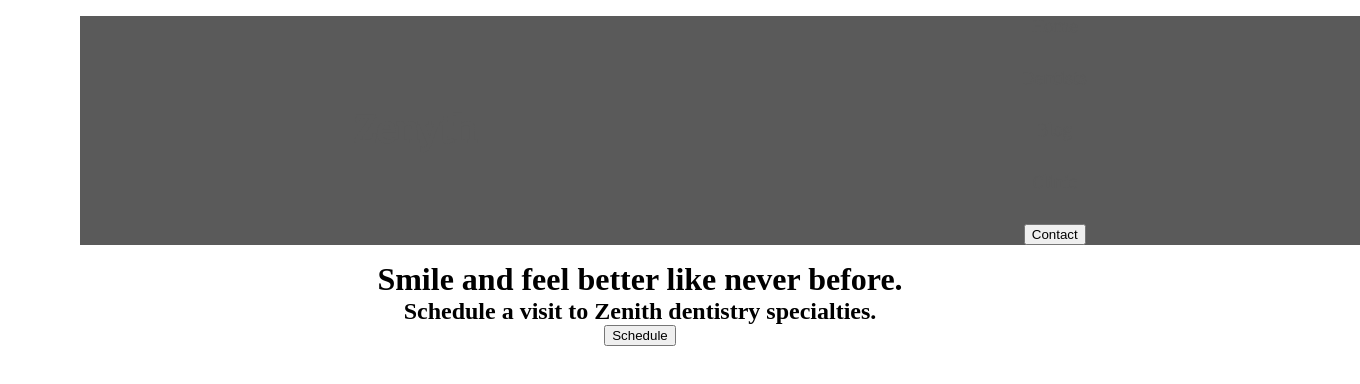
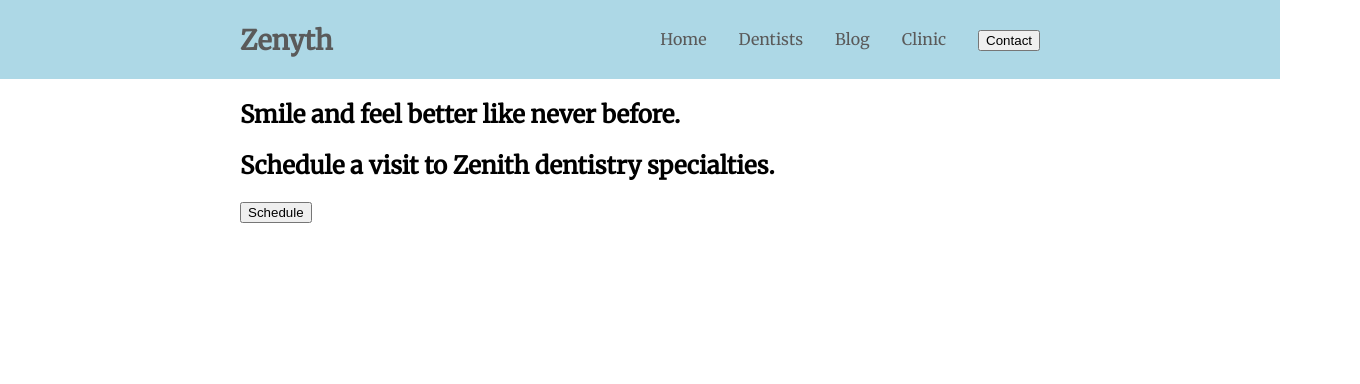
Before and after one commit to gxlpes/zenyth-project, a website built with Parcel: page src/index.html in a window 1280 px wide. Shown: the whole page, 1360 px wide, since content can reach past the window. Built offline with nearby package versions, Linux system fonts and the light colour scheme.

Commit message:
Finished basic styling navbar

```diff
--- a/src/index.html
+++ b/src/index.html
@@ -13,23 +13,25 @@
       rel="stylesheet"
     />
   </head>
-  <header>
+  <body>
     <nav>
       <div class="logo"><h1>Zenyth</h1></div>
       <ul>
         <li><a href="#home">Home</a></li>
         <li><a href="#dentists#">Dentists</a></li>
         <li><a href="#blog">Blog</a></li>
-        <li><a href="#clinic">Clinic</a></li>
+        <li><a href="#location">Clinic</a></li>
         <li><button>Contact</button></li>
       </ul>
     </nav>
-  </header>
-  <body>
-    <div class="first-column">
-      <h1>Smile and feel better like never before.</h1>
-      <h2>Schedule a visit to Zenith dentistry specialties.</h2>
-      <button>Schedule</button>
-    </div>
+    <content>
+      <section id="home">
+        <div class="first-colum">
+          <h1>Smile and feel better like never before.</h1>
+          <h2>Schedule a visit to Zenith dentistry specialties.</h2>
+          <button>Schedule</button>
+        </div>
+      </section>
+    </content>
   </body>
 </html>
--- a/src/scss/base/_fonts.scss
+++ b/src/scss/base/_fonts.scss
@@ -1,6 +1,8 @@
 $font-family: "Merriweather", serif;
 
-$font-size-logo: 1.5rem;
+$font-size-logo: 1.125rem;
+$font-size-navbar: 0.9rem;
+
 $font-size-xl: 2rem;
 $font-size-l: 1.25rem;
 $font-size-m: 1rem;
--- a/src/scss/layouts/_navbar.scss
+++ b/src/scss/layouts/_navbar.scss
@@ -1,15 +1,12 @@
 @use "../index" as i;
 
 nav {
-  width: 100%;
-  background-color: i.$clr-text;
+  background-color: lightblue;
   display: flex;
   align-items: center;
   justify-content: space-between;
-  margin: 1rem 5rem;
+  padding: 0.01rem 15rem;
   color: i.$clr-text;
-  font-size: i.$font-size-m;
-  font-family: i.$font-family;
 
   .logo {
     font-size: i.$font-size-logo;
--- a/src/scss/main.scss
+++ b/src/scss/main.scss
@@ -1,4 +1,5 @@
-@use "layouts/navbar";
+@use "./index" as i;
+@use "./layouts/navbar";
 
 *,
 *::before,
@@ -10,11 +11,13 @@
   padding: 0;
   margin: 0;
   box-sizing: border-box;
+  margin: auto;
+  display: flex;
+  flex-direction: column;
+  font-family: i.$font-family;
 }
 
-body :not(nav) {
-  margin: auto;
+content {
   max-width: 90rem;
-  display: flex;
-  flex-direction: column;
+  margin-inline: 15rem;
 }
```
Also changed, not shown: dist/index.html, 2 other files.
